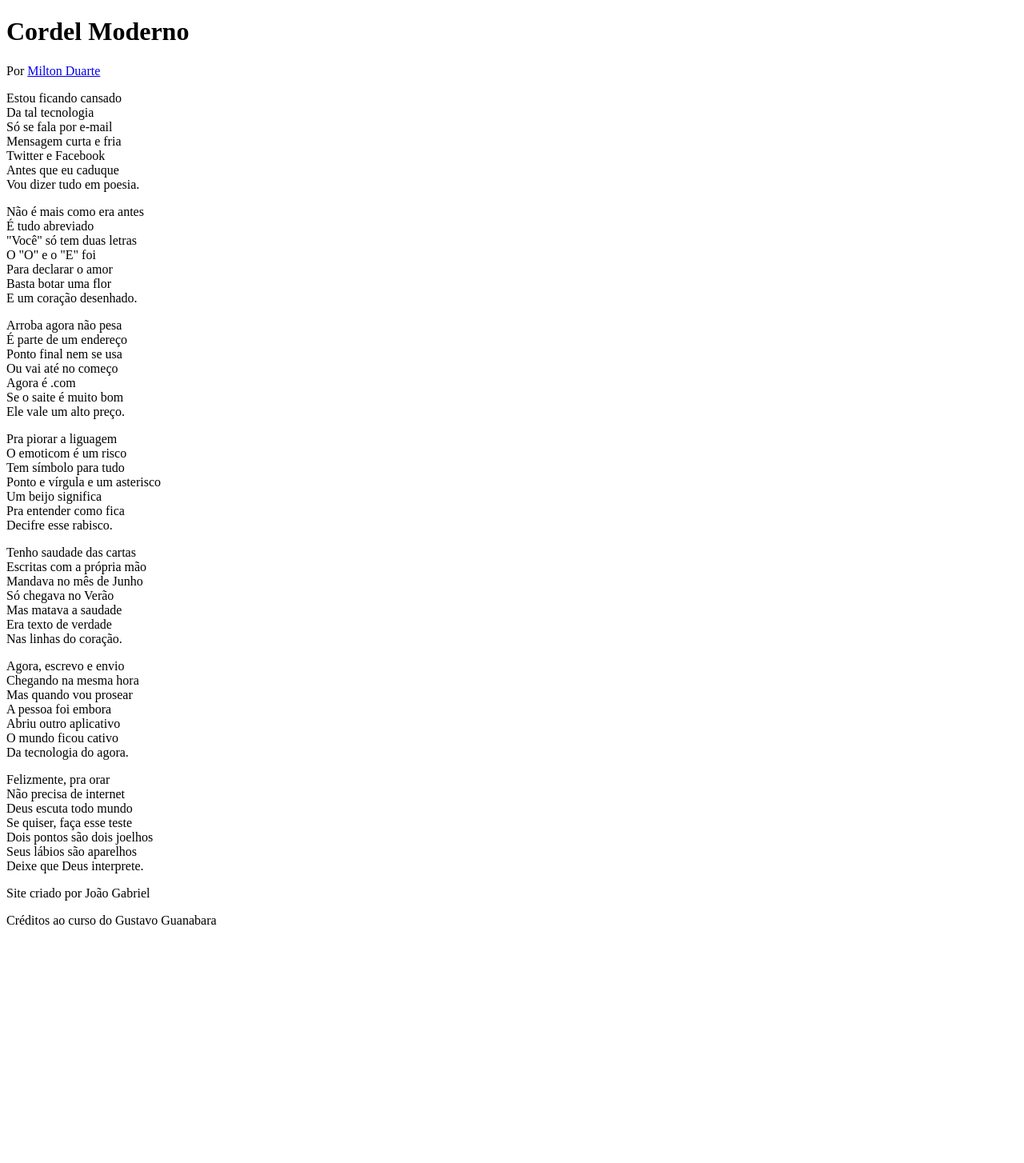
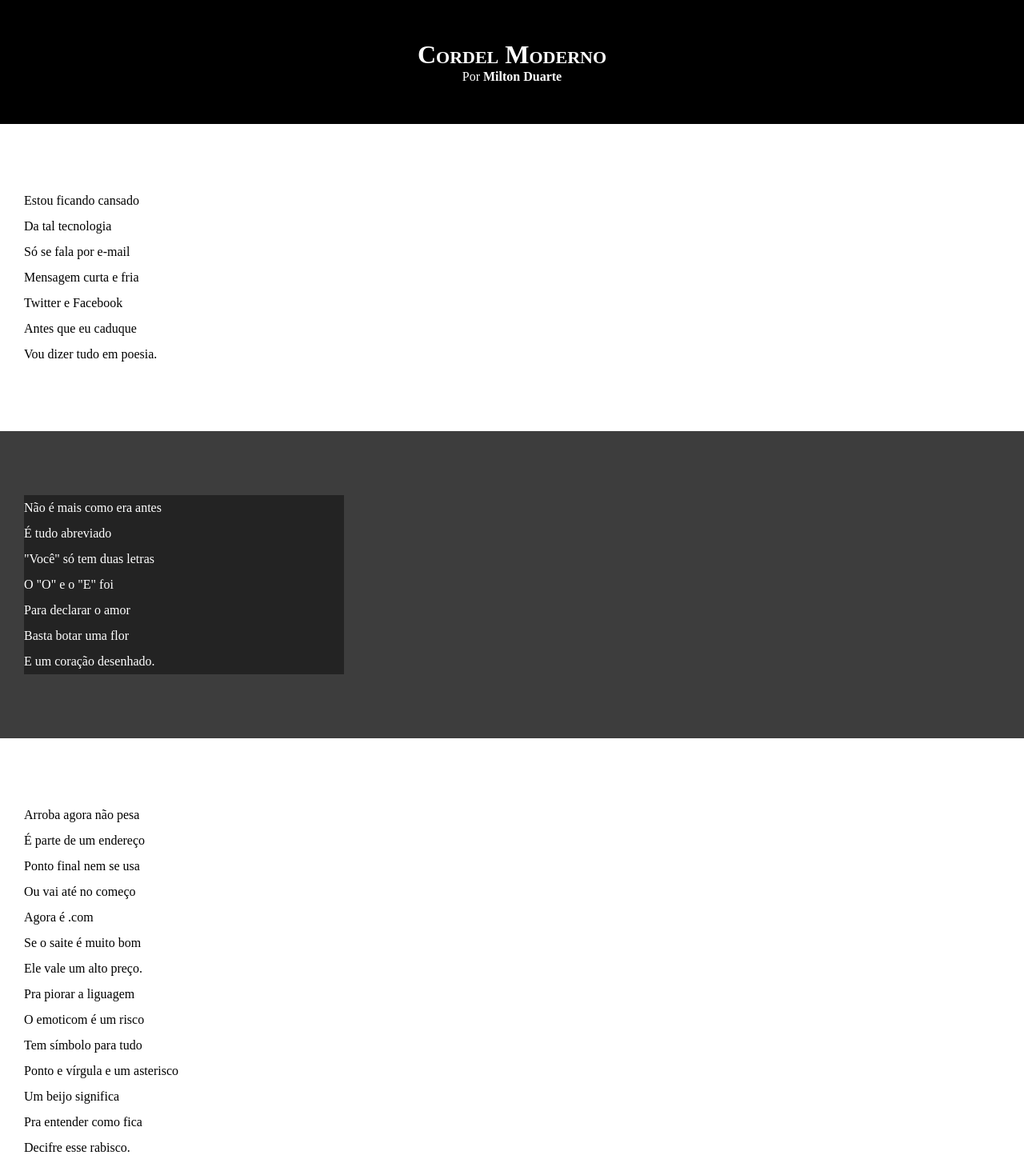
Before and after one commit to joaogabrieldm/html-css, a plain HTML site: page Desafios/d012/index.html in a window 1280 px wide. Shown: the top 1454 px of the page at 80% size. Before the commit the page ends 1176 px from the top, so only its background shows below. Drawn offline with Linux system fonts and the light colour scheme.

Commit message:
atualizei o estilo dos fundos e textos

```diff
--- a/Desafios/d012/estilo/style.css
+++ b/Desafios/d012/estilo/style.css
@@ -1 +1,65 @@
 @charset "UTF-8";
+
+* {
+    padding: 0px;
+    margin: 0px;
+}
+
+header {
+    background-color: black;
+    color: white;
+    text-align: center;
+    padding: 50px 0px;
+}
+
+header > h1 {
+    font-variant: small-caps;
+}
+
+a {
+    color: white;
+    text-decoration: none;
+    font-weight: bolder;
+}
+
+a:hover {
+    text-decoration: underline;
+}
+
+section {
+    padding-top: 10vh;
+    padding-bottom: 10vh;
+    padding-left: 30px;
+    line-height: 2em;
+}
+
+.normal {
+    background-color: white;
+    color: black;
+}
+
+.imagem {
+    background-color: rgb(61, 61, 61);
+    color: white;
+}
+
+.imagem > p {
+    background-color: rgba(0, 0, 0, 0.425);
+    width: 400px;
+}
+
+footer {
+    background-color: black;
+    color: white;
+    text-align: center;
+}
+
+footer > #eu {
+    padding-top: 10px;
+    padding-bottom: 10px;
+}
+
+footer > #creditos {
+    padding-bottom: 10px;
+    font-size: 0.8em;
+}
--- a/Desafios/d012/index.html
+++ b/Desafios/d012/index.html
@@ -14,7 +14,7 @@
         Por <a href="https://www.recantodasletras.com.br/poesias/3186743">Milton Duarte</a>
     </header>
 
-    <section>
+    <section class="normal">
         <p>
             Estou ficando cansado <br>
             Da tal tecnologia <br>
@@ -26,7 +26,7 @@
         </p>
     </section>
 
-    <section>
+    <section class="imagem">
         <p>
             Não é mais como era antes <br>
             É tudo abreviado <br>
@@ -38,7 +38,7 @@
         </p>
     </section>
 
-    <section>
+    <section class="normal">
         <p>
             Arroba agora não pesa <br>
             É parte de um endereço <br>
@@ -59,7 +59,8 @@
         </p>
     </section>
 
-    <section>
+    <section class="imagem">
+        <p>
             Tenho saudade das cartas <br>
             Escritas com a própria mão <br>
             Mandava no mês de Junho <br>
@@ -67,9 +68,10 @@
             Mas matava a saudade <br>
             Era texto de verdade <br>
             Nas linhas do coração. <br>
+        </p>
     </section>
 
-    <section>
+    <section class="normal">
         <p>
             Agora, escrevo e envio <br>
             Chegando na mesma hora <br>
@@ -90,8 +92,8 @@
         </p>
     </section>
     <footer>
-        <p>Site criado por João Gabriel</p>
-        <p>Créditos ao curso do Gustavo Guanabara</p>
+        <p id="eu">Site criado por João Gabriel</p>
+        <p id="creditos">Créditos ao curso do Gustavo Guanabara</p>
     </footer>
 </body>
 
```
Lines whose indentation alone changed are shown as unchanged.
